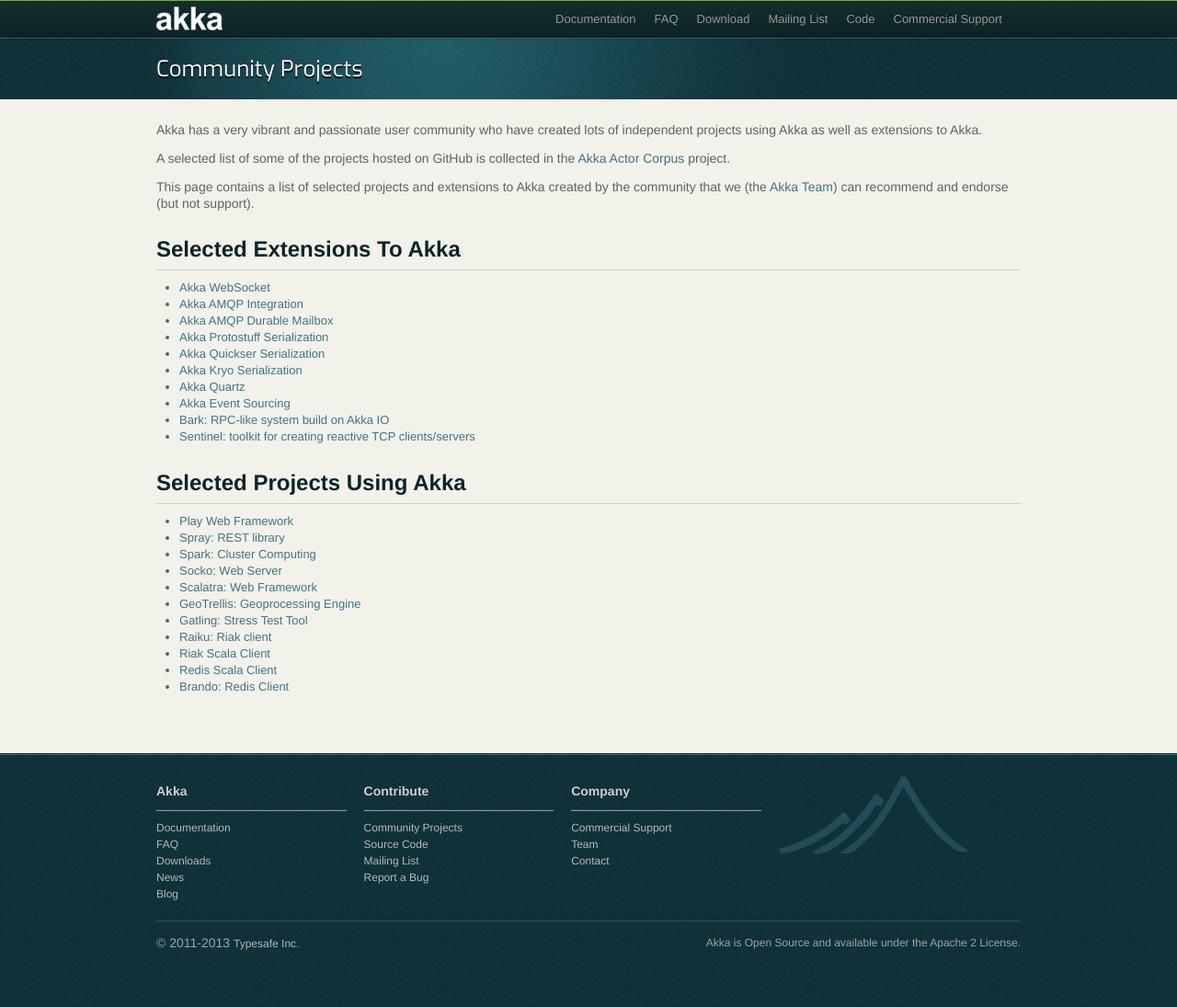
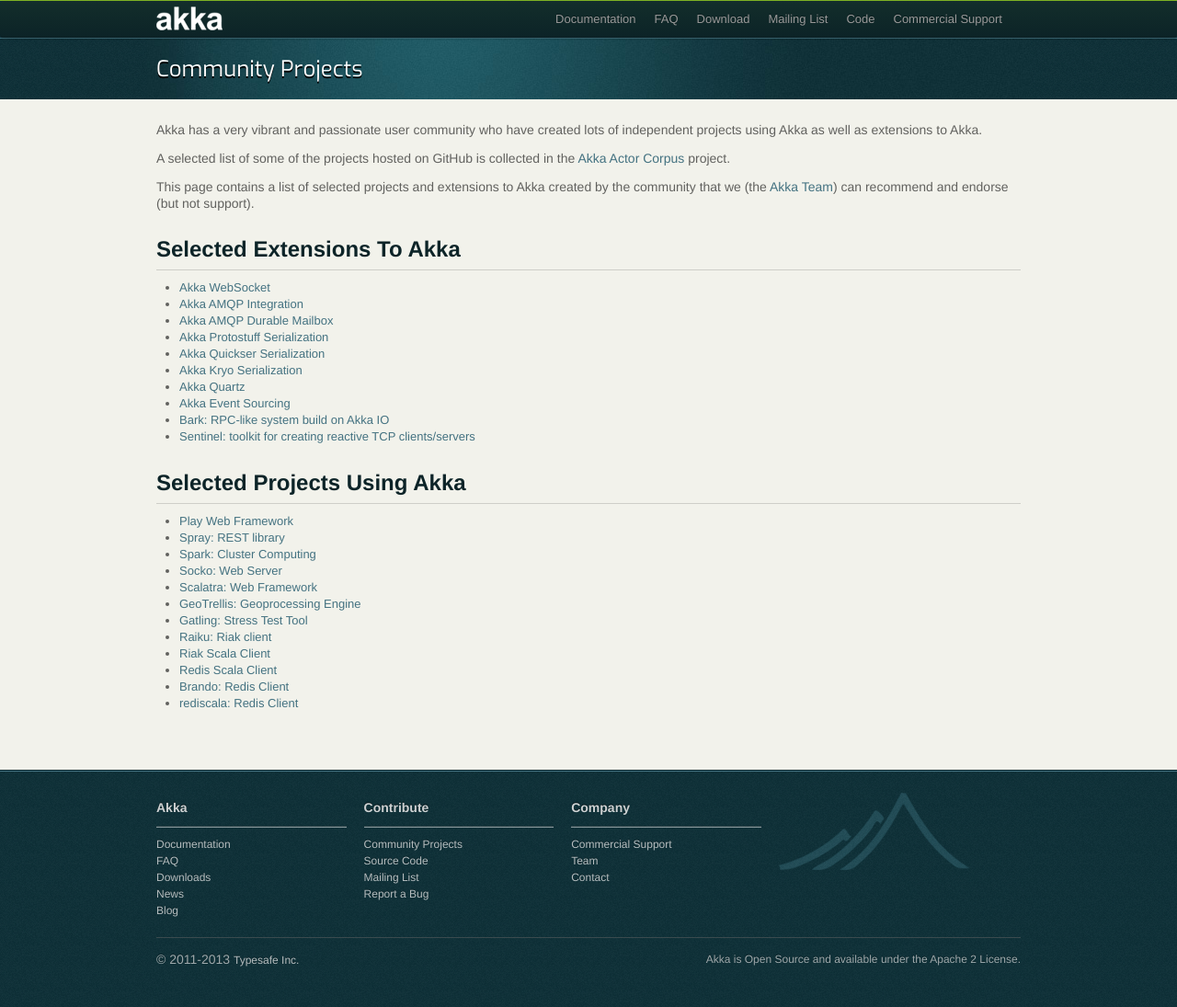
Before and after one commit to raboof/akka.github.com, a Jekyll site: the page built from community/index.md, in a window 1280 px wide. Shown: the whole page at 92% size. Built offline with Jekyll 4.4.1, drawn with Linux system fonts in a browser that asks for light colours.

Commit message:
Added rediscala Redis client

```diff
--- a/community/index.md
+++ b/community/index.md
@@ -35,3 +35,4 @@
 * [Riak Scala Client](http://riak.scalapenos.com/index.html)
 * [Redis Scala Client](https://github.com/debasishg/scala-redis-nb)
 * [Brando: Redis Client](https://github.com/chrisdinn/brando)
+* [rediscala: Redis Client](https://github.com/etaty/rediscala)
```
